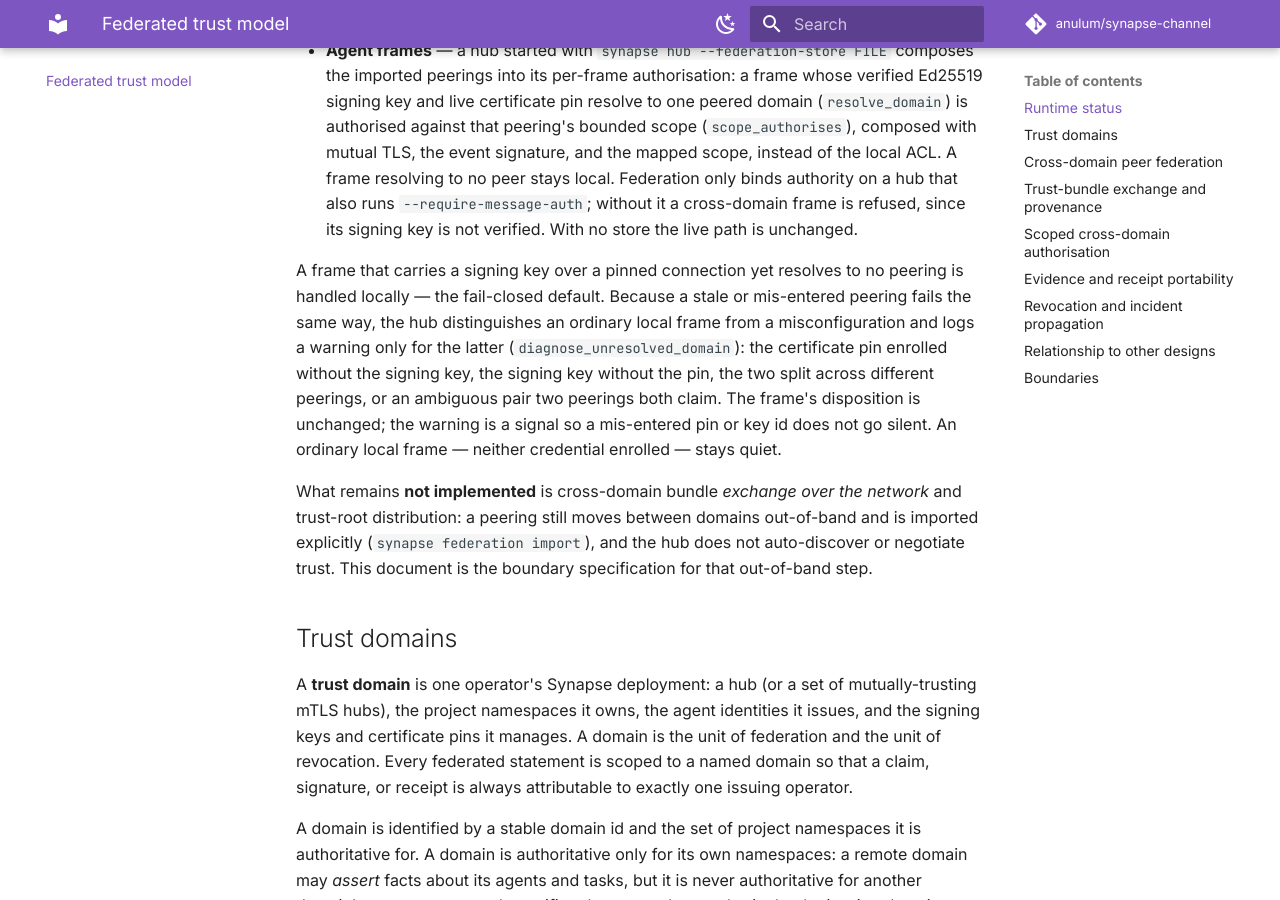
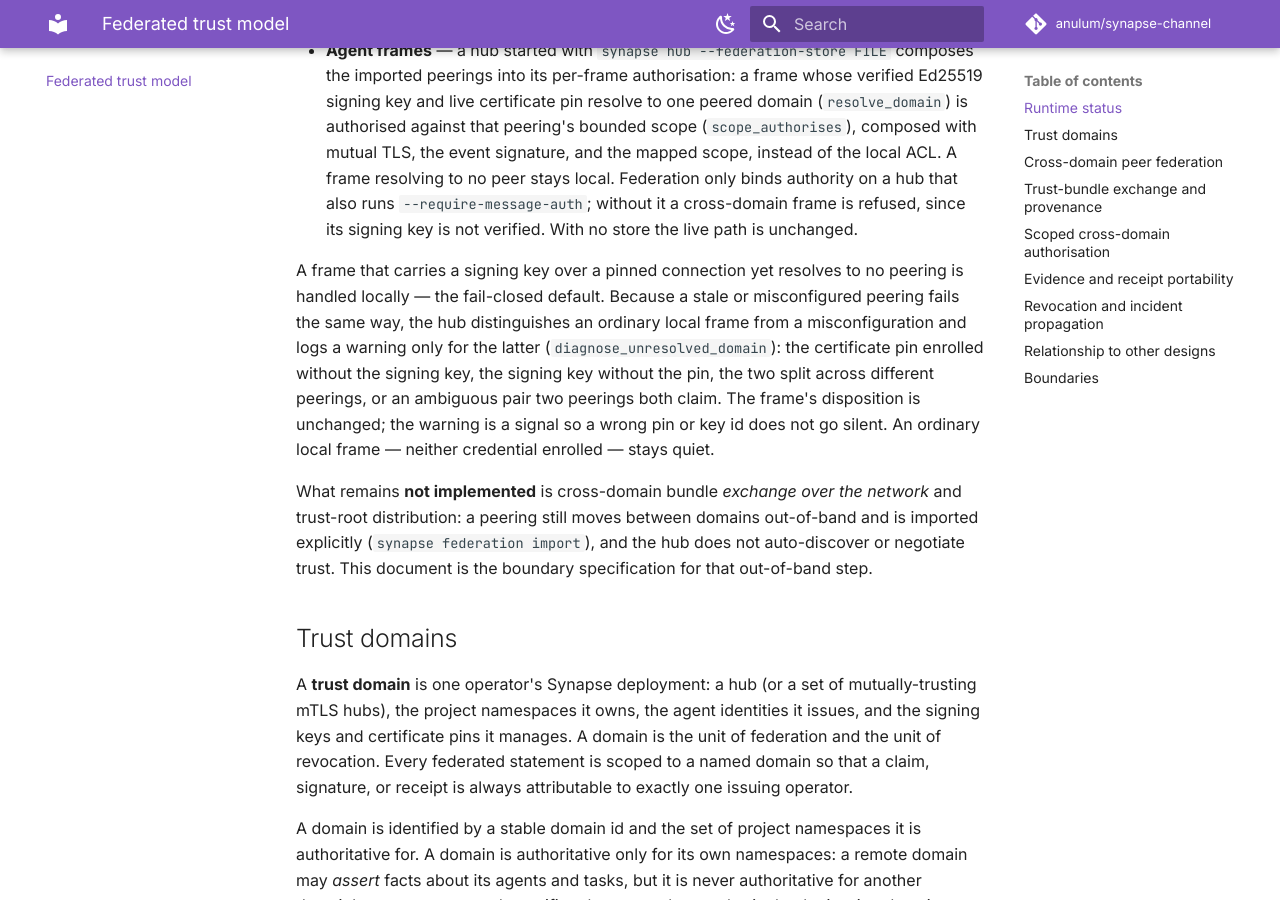
Before and after one commit to anulum/synapse-channel, an MkDocs documentation site: the page built from docs/federated-trust-model.md, in a window 1280 px wide and 900 px high, scrolled down 1348 px. Built offline with MkDocs 1.6.1 and Material for MkDocs 9.7.7, drawn with Linux system fonts in a browser that asks for light colours; comment, search, counter and statistics services are not loaded.

Commit message:
Reword to clear a typos-hook false positive in the federation trust doc
The typos pre-commit hook reads the "mis-" in "mis-entered" as a misspelling
of "miss"/"mist". Reword to "misconfigured" and "wrong", which the hook
accepts, with no change of meaning. Documentation only.

Authored by Anulum Fortis & Arcane Sapience (protoscience@anulum.li)

```diff
--- a/docs/federated-trust-model.md
+++ b/docs/federated-trust-model.md
@@ -66,12 +66,12 @@ opt-in:
   key is not verified. With no store the live path is unchanged.
 
 A frame that carries a signing key over a pinned connection yet resolves to no peering is
-handled locally — the fail-closed default. Because a stale or mis-entered peering fails the
+handled locally — the fail-closed default. Because a stale or misconfigured peering fails the
 same way, the hub distinguishes an ordinary local frame from a misconfiguration and logs a
 warning only for the latter (`diagnose_unresolved_domain`): the certificate pin enrolled
 without the signing key, the signing key without the pin, the two split across different
 peerings, or an ambiguous pair two peerings both claim. The frame's disposition is unchanged;
-the warning is a signal so a mis-entered pin or key id does not go silent. An ordinary local
+the warning is a signal so a wrong pin or key id does not go silent. An ordinary local
 frame — neither credential enrolled — stays quiet.
 
 What remains **not implemented** is cross-domain bundle *exchange over the network* and
```
